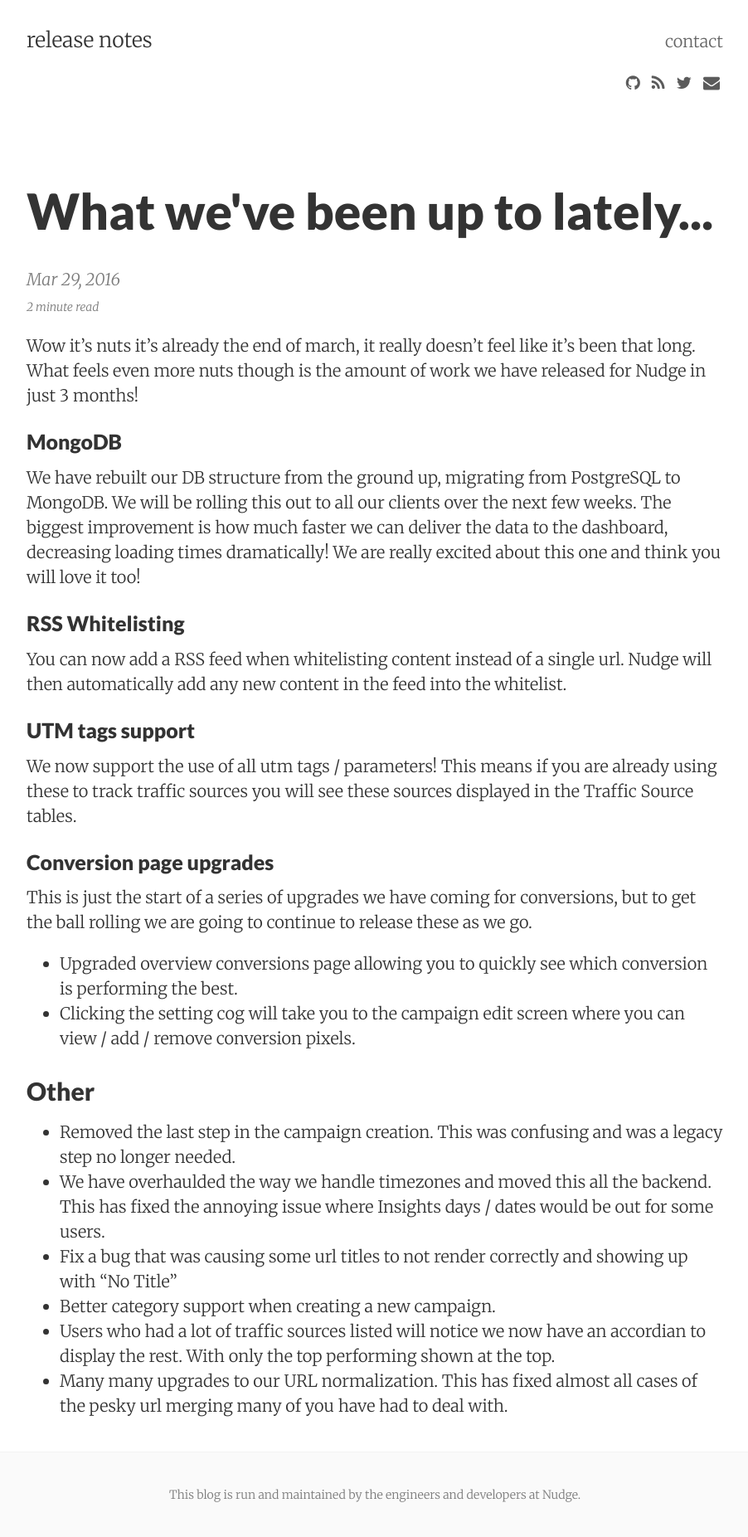
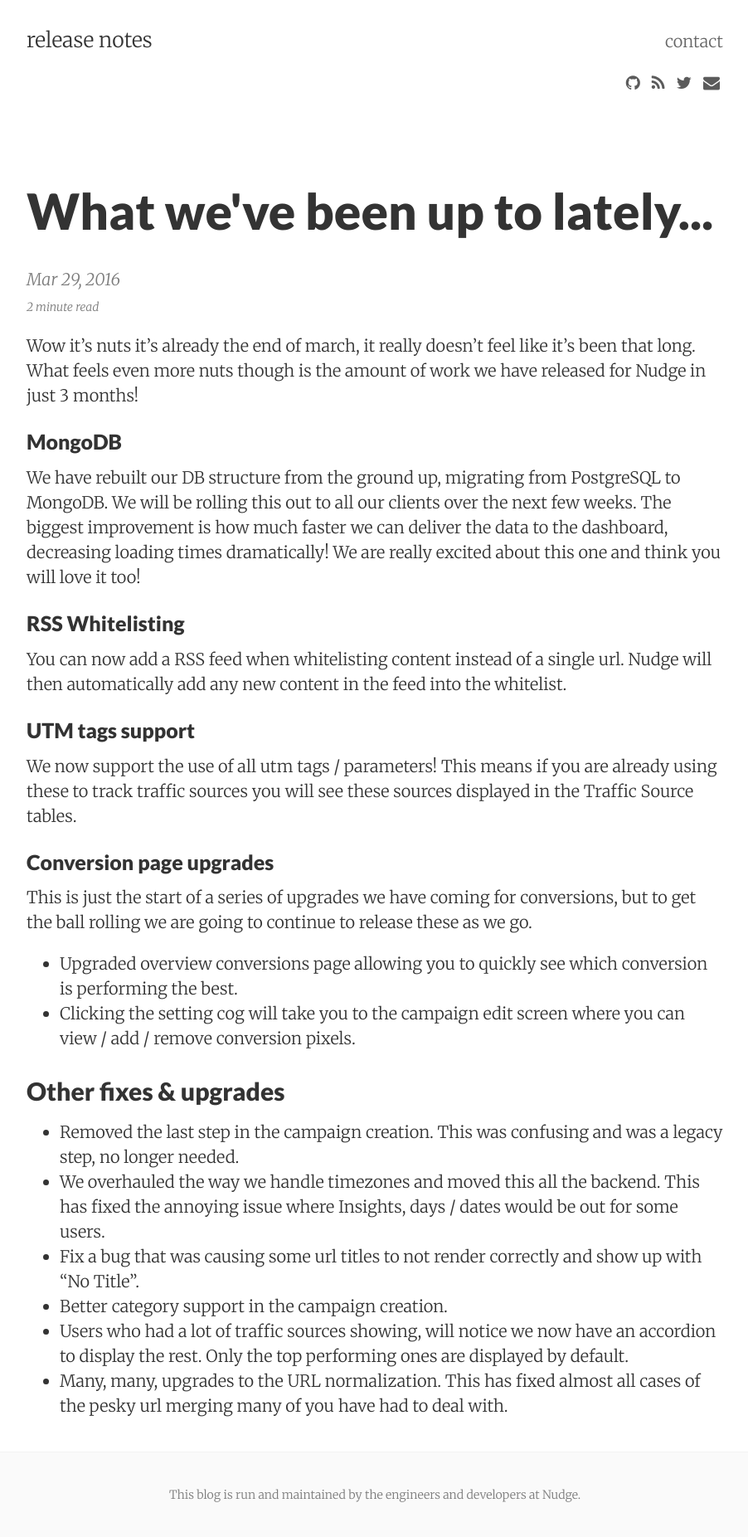
Before and after one commit to giveitanudge/giveitanudge.github.io, a Jekyll site: the page built from _posts/2016-03-29-what-weve-been-up-to.md, in a window 1280 px wide. Shown: the whole page at 83% size, without its empty margins (188-1090 px from the left). Built offline with Jekyll 4.4.1, drawn with Linux system fonts in a browser that asks for light colours; nearby versions of some CDN libraries.

Commit message:
grammar / spelling

```diff
--- a/_posts/2016-03-29-what-weve-been-up-to.md
+++ b/_posts/2016-03-29-what-weve-been-up-to.md
@@ -23,10 +23,10 @@ Wow it's nuts it's already the end of march, it really doesn't feel like it's be
   - Upgraded overview conversions page allowing you to quickly see which conversion is performing the best.
   - Clicking the setting cog will take you to the campaign edit screen where you can view / add / remove conversion pixels.
 
-## Other
-  - Removed the last step in the campaign creation. This was confusing and was a legacy step no longer needed.
-  - We have overhaulded the way we handle timezones and moved this all the backend. This has fixed the annoying issue where Insights days / dates would be out for some users.
-  - Fix a bug that was causing some url titles to not render correctly and showing up with "No Title"
-  - Better category support when creating a new campaign.
-  - Users who had a lot of traffic sources listed will notice we now have an accordian to display the rest. With only the top performing shown at the top.
-  - Many many upgrades to our URL normalization. This has fixed almost all cases of the pesky url merging many of you have had to deal with.
+## Other fixes & upgrades
+  - Removed the last step in the campaign creation. This was confusing and was a legacy step, no longer needed.
+  - We overhauled the way we handle timezones and moved this all the backend. This has fixed the annoying issue where Insights, days / dates would be out for some users.
+  - Fix a bug that was causing some url titles to not render correctly and show up with "No Title".
+  - Better category support in the campaign creation.
+  - Users who had a lot of traffic sources showing, will notice we now have an accordion to display the rest. Only the top performing ones are displayed by default.
+  - Many, many, upgrades to the URL normalization. This has fixed almost all cases of the pesky url merging many of you have had to deal with.
```
